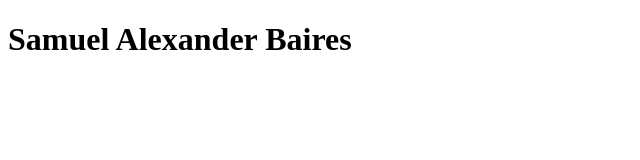
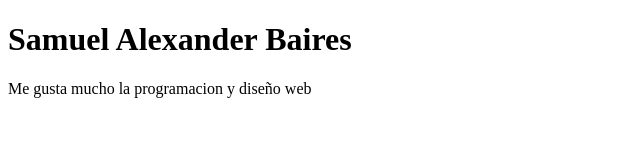
Before and after one commit to SamuelBaires/Seminario_Git_GitHub, a plain HTML site: page Index.html in a window 1280 px wide. Shown: the whole page, without its empty margins (0-640 px from the left). Drawn offline with Linux system fonts and the light colour scheme.

Commit message:
Descripcion de algo que me gusta en la computacion

```diff
--- a/Index.html
+++ b/Index.html
@@ -9,6 +9,7 @@
 <body>
 
     <H1>Samuel Alexander Baires</H1>
+    <p>Me gusta mucho la programacion y diseño web</p>
 
 </body>
 </html>
```
